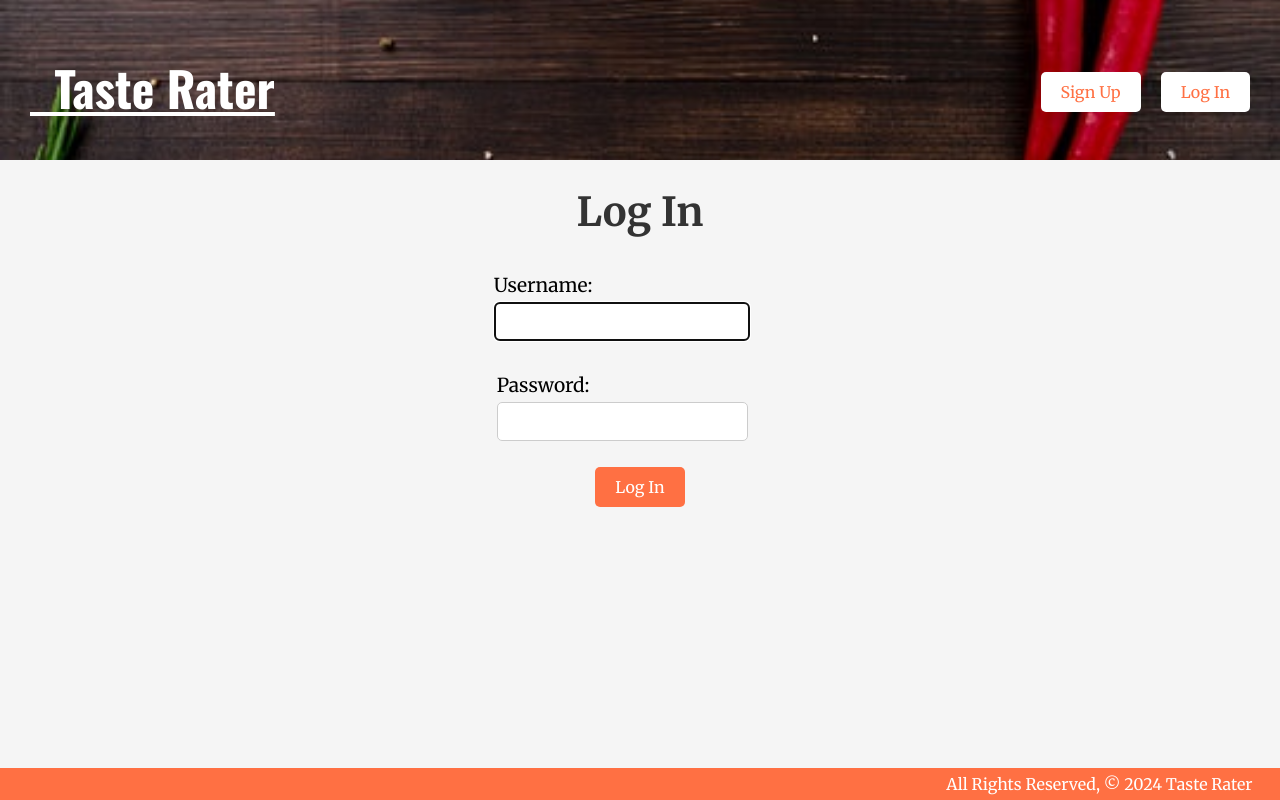
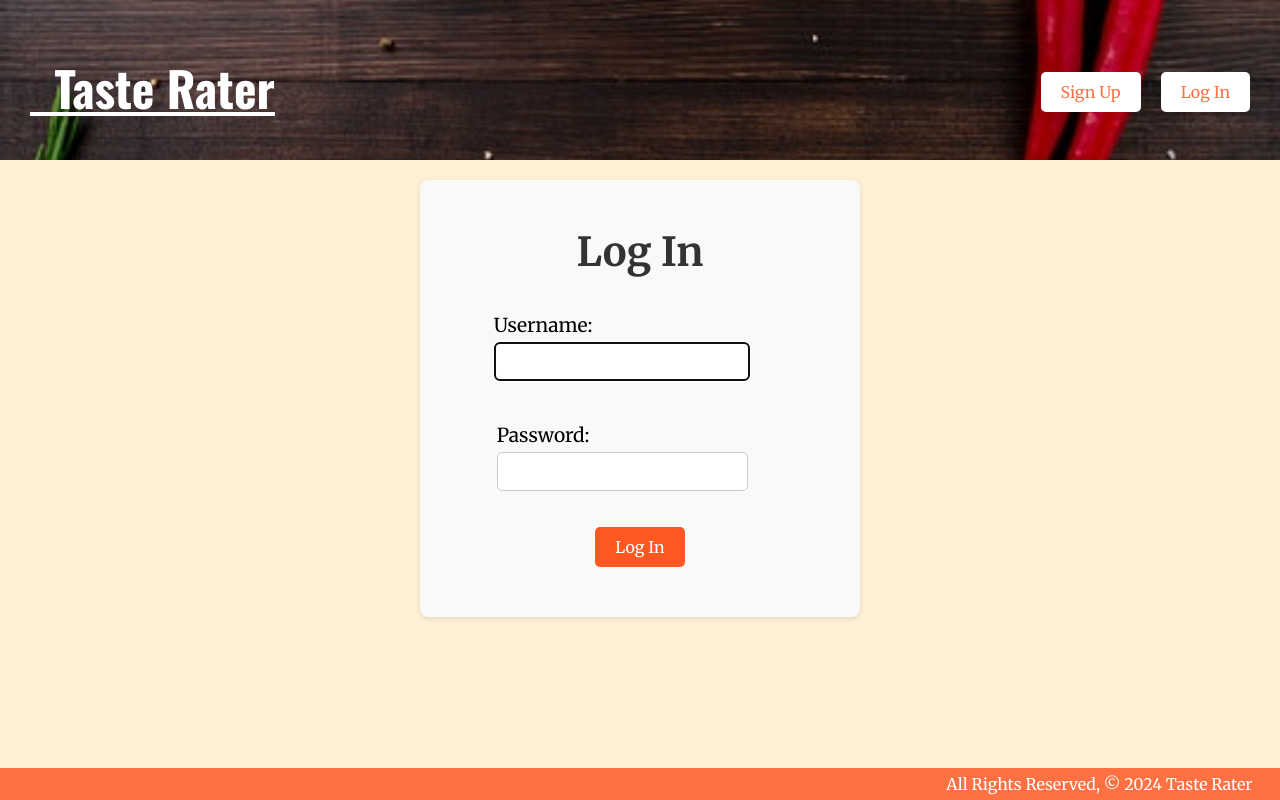
Before and after one commit to maniac-b8/tasterater, a Django app: page /accounts/login/?next=/profile/1/ in a window 1280 px wide. Run offline with Django 5.2, Linux system fonts and the light colour scheme.

Commit message:
home page centered and css edited

```diff
--- a/main_app/static/css/style.css
+++ b/main_app/static/css/style.css
@@ -2,7 +2,7 @@ body {
   font-family: 'Merriweather', serif;
   margin: 0;
   padding: 0;
-  background-color: #f5f5f5;
+  background-color: #FDF0D5;
 }
 
 .site-title {
@@ -217,6 +217,12 @@ h2 {
     text-align: center;
 }
 
+.restaurant-container {
+  text-align: center;
+  margin: 0 auto;
+  max-width: 800px;
+}
+
 /* styles for the review date */
 .restaurant-detail .review .star-rating p {
   font-size: 0.7em;
@@ -286,7 +292,7 @@ main ul li .star-rating p {
   background-color: #ff5722;
 }
 
-/* Add styles for restaurant details */
+/* styles for restaurant details */
 
 .restaurant-detail {
   max-width: 800px;
@@ -329,6 +335,11 @@ main ul li .star-rating p {
 .restaurant-detail .review .user {
   font-weight: bold;
   margin-bottom: 5px;
+}
+
+.restaurant-detail .reviews .review h3 a {
+  color: black;
+  text-decoration: underline;
 }
 
 .restaurant-detail .review .rating {
@@ -454,7 +465,7 @@ main ul li .star-rating p {
 
 /* Image styles */
 .restaurant-image img {
-  width: 200px; /* Set the width as per your preference */
+  width: 200px;
   height: auto;
   border-radius: 8px;
   box-shadow: 0 2px 5px rgba(0, 0, 0, 0.1);
@@ -578,7 +589,7 @@ main ul li .star-rating p {
   display: flex;
   justify-content: space-between;
   align-items: center;
-  margin-bottom: 577px 588px;
+  margin-bottom: 20px;
 }
 
 .profile .review .review-header h3 {
@@ -596,3 +607,189 @@ main ul li .star-rating p {
   font-size: 1.2em;
   color: #666;
 }
+
+/* Styles for Sort By Label */
+label[for="sort_by"] {
+  font-size: 1.2em;
+  color: #333;
+  margin-right: 10px;
+}
+
+/* Styles for Sort By Select */
+#sort_by {
+  padding: 8px;
+  font-size: 1em;
+  border: 1px solid #ccc;
+  border-radius: 5px;
+  background-color: #fff;
+  color: #333;
+}
+
+#sort_by option {
+  background-color: #fff;
+  color: #333;
+}
+
+#sort_by:hover,
+#sort_by:focus {
+  border-color: #ff7043;
+}
+
+/* Pagination Styles */
+.pagination {
+  text-align: center;
+  margin-top: 20px;
+  margin-bottom: 40px;
+}
+
+.pagination .step-links a.page-link {
+  display: inline-block;
+  color: white;
+  background-color: #ff7043;
+  text-decoration: none;
+  margin: 0 5px;
+  padding: 5px 10px;
+  border: 1px solid #ff7043;
+  border-radius: 5px;
+  transition: background-color 0.3s, color 0.3s;
+}
+
+.pagination .step-links a.page-link:hover {
+  background-color: #ff5722;
+}
+
+.pagination .step-links .current {
+  font-weight: bold;
+  margin: 0 5px;
+  padding: 5px 10px;
+  border: 1px solid #ccc;
+  border-radius: 5px;
+  background-color: #f5f5f5;
+}
+
+@media only screen and (max-width: 600px) {
+  .pagination .step-links a.page-link, .pagination .step-links .current {
+    padding: 5px 8px;
+    margin: 0 3px;
+  }
+}
+
+/* Styles for Pagination Buttons */
+.pagination-button {
+  background-color: #ff7043;
+  color: white;
+  border: none;
+  border-radius: 5px;
+  padding: 8px 16px;
+  margin: 0 5px;
+  cursor: pointer;
+  font-size: 1em;
+}
+
+.pagination-button:hover {
+  background-color: #ff5722;
+}
+
+.pagination-button:disabled {
+  background-color: #ccc;
+  cursor: not-allowed;
+}
+
+/* CSS for Signup Page */
+
+.signup-container {
+  max-width: 400px;
+  margin: 0 auto;
+  padding: 20px;
+  background-color: #f9f9f9;
+  border-radius: 8px;
+  box-shadow: 0 2px 5px rgba(0, 0, 0, 0.1);
+}
+
+.signup-container h1 {
+  text-align: center;
+  margin-bottom: 20px;
+}
+
+.error-message {
+  color: red;
+  margin-bottom: 10px;
+}
+
+.signup-form {
+  display: flex;
+  flex-direction: column;
+}
+
+.signup-form label {
+  margin-bottom: 5px;
+}
+
+.signup-form input[type="text"],
+.signup-form input[type="email"],
+.signup-form input[type="password"] {
+  padding: 10px;
+  margin-bottom: 10px;
+  border: 1px solid #ccc;
+  border-radius: 5px;
+}
+
+.signup-form button {
+  padding: 10px 20px;
+  background-color: #ff5722;
+  color: #fff;
+  border: none;
+  border-radius: 5px;
+  cursor: pointer;
+}
+
+.signup-form button:hover {
+  background-color: #ff7043;
+}
+
+/* CSS for Login Page */
+
+.login-container {
+  max-width: 400px;
+  margin: 0 auto;
+  padding: 20px;
+  background-color: #f9f9f9;
+  border-radius: 8px;
+  box-shadow: 0 2px 5px rgba(0, 0, 0, 0.1);
+}
+
+.login-container h1 {
+  text-align: center;
+  margin-bottom: 20px;
+}
+
+.login-form {
+  display: flex;
+  flex-direction: column;
+}
+
+.login-form label {
+  margin-bottom: 5px;
+}
+
+.login-form input[type="text"],
+.login-form input[type="email"],
+.login-form input[type="password"] {
+  padding: 10px;
+  margin-bottom: 10px;
+  border: 1px solid #ccc;
+  border-radius: 5px;
+}
+
+.login-form button {
+  padding: 10px 20px;
+  background-color: #ff5722;
+  color: #fff;
+  border: none;
+  border-radius: 5px;
+  cursor: pointer;
+}
+
+.login-form button:hover {
+  background-color: #ff7043;
+}
--- a/main_app/templates/add_review.html
+++ b/main_app/templates/add_review.html
@@ -17,7 +17,6 @@
                 </label>
                 {% endfor %}
             </div>
-            <!-- <input type="number" id="rating" name="rating" min="1" max="5" required> -->
             <button type="submit">Submit</button>
         </form>
     </div>
--- a/main_app/templates/edit_review.html
+++ b/main_app/templates/edit_review.html
@@ -17,7 +17,6 @@
                 </label>
                 {% endfor %}
             </div>
-            <!-- <input type="number" id="rating" name="rating" min="1" max="5" value="{{ review.rating }}" required> -->
             <button type="submit">Submit</button>
         </form>
     </div>
--- a/main_app/templates/registration/login.html
+++ b/main_app/templates/registration/login.html
@@ -1,13 +1,15 @@
 {% extends 'base.html' %}
 {% block content %}
 
+<div class="login-container">
   <h1>Log In</h1>
 
-<form action="{% url 'login' %}" method="POST">
+  <form action="{% url 'login' %}" method="POST" class="login-form">
     {% csrf_token %}
     {{ form.as_p }}
     <input type="hidden" name="next" value="{{ next }}">
     <button type="submit" class="btn">Log In</button>
   </form>
+</div>
 
 {% endblock %}
```
Also changed, not shown: main_app/templates/home.html (+7 -6 lines), main_app/templates/registration/signup.html (+9 -7 lines). Lines whose indentation alone changed are shown as unchanged.
